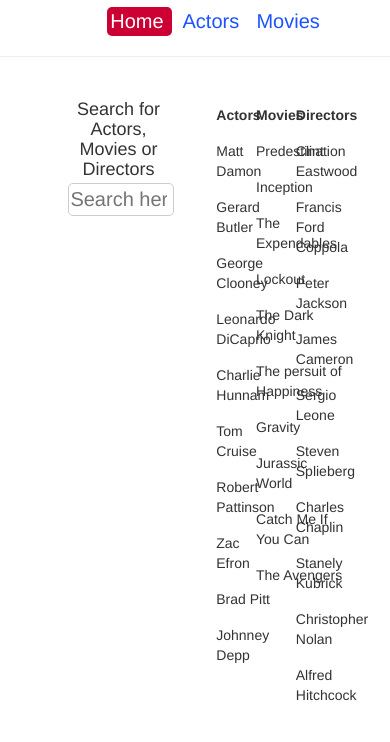
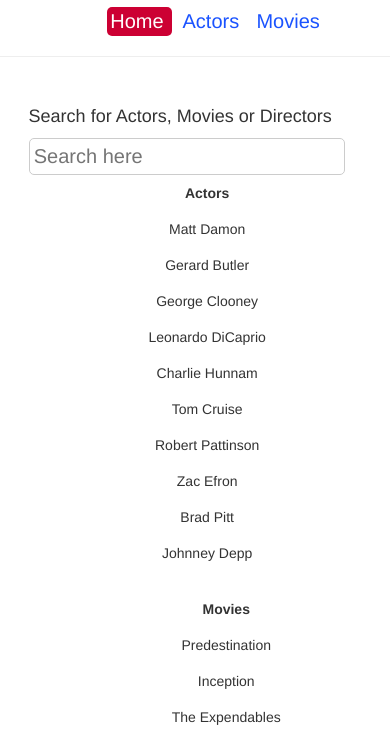
Before and after one commit to bhagyashri-t/angular-search-directive, a website: page index.html in a window 390 px wide. Shown: the part 102-844 px from the top of the page. Drawn offline with nearby package versions, Linux system fonts and the light colour scheme; some packages are replaced by stand-ins of ours.

Commit message:
Added media rule for (max-width: 736px)

```diff
--- a/css/style.css
+++ b/css/style.css
@@ -96,6 +96,45 @@ ul.searchDataList {
 	text-align: center;
 }
 
-@media screen and (max-width: 435px) {
+/*@media screen and (max-width: 435px) {
+	.homeDataList .table {
+		display: block;
+		width: 90%;
+		text-align: center;
+	}
+	.homeDataList, .homeDiv .searchDirDiv {
+		display: block;
+		width: 90%;
+		text-align: center;
+	}
+	.searchDirDiv, .table {
+		display: inline-block;
+		vertical-align: top;
+		width: 30%;
+		text-align: center;
+		margin-left: 3%;
+	}
+}*/
 
+@media screen and (max-width: 736px) {
+	table, th, tr, td, .homeDiv {
+		text-align: center;
+	}
+
+	.homeDataList .table, .table {
+		display: block;
+		width: 70%;
+		text-align: center;
+		margin-left: 40%;
+	}
+	.homeDataList, .homeDiv .searchDirDiv {
+		display: block;
+		width: 90%;
+		text-align: center;
+	}
+	.searchDirDiv, .table {
+		display: block;
+		width: 90%;
+		text-align: center;
+	}
 }
```
